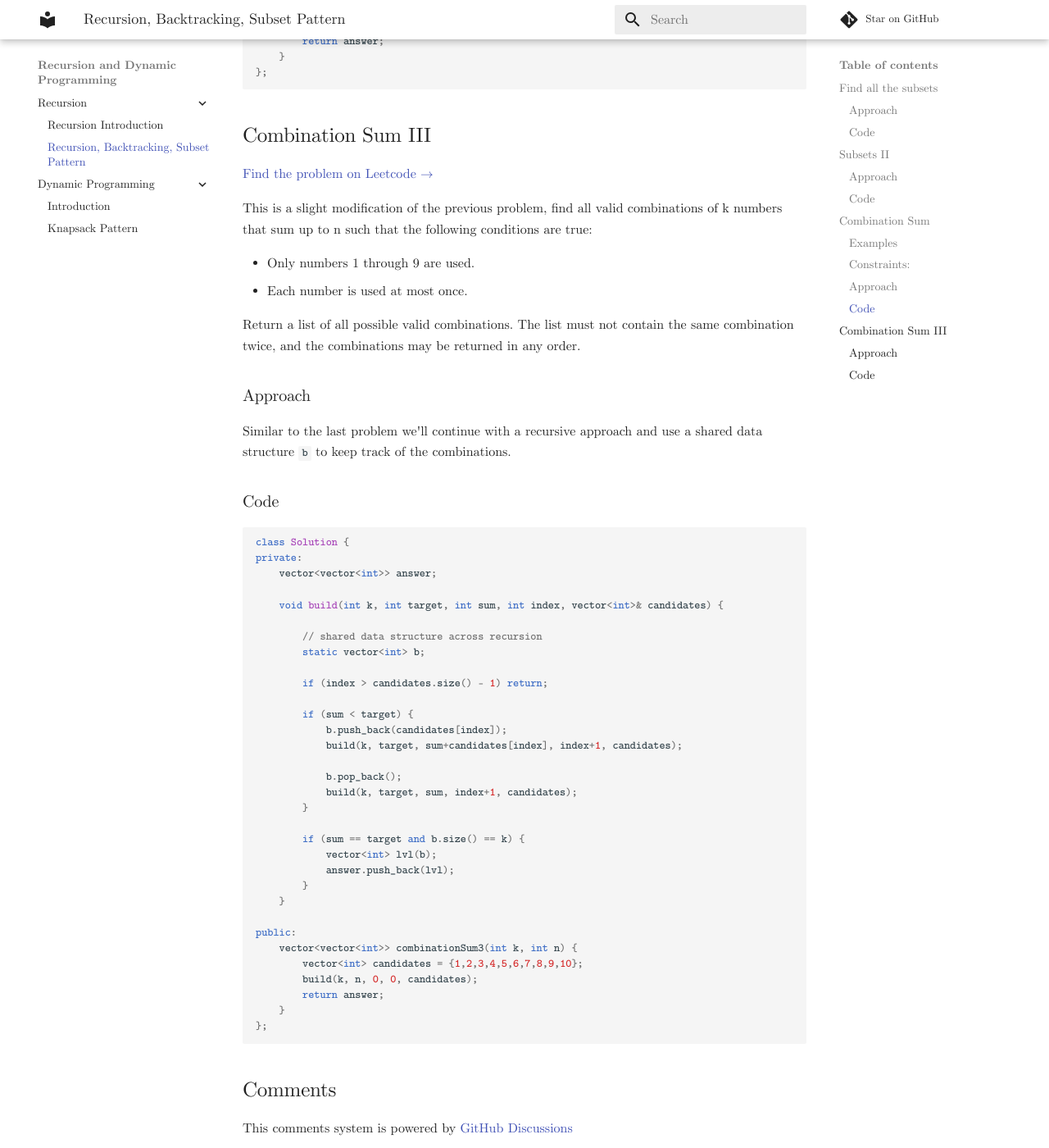
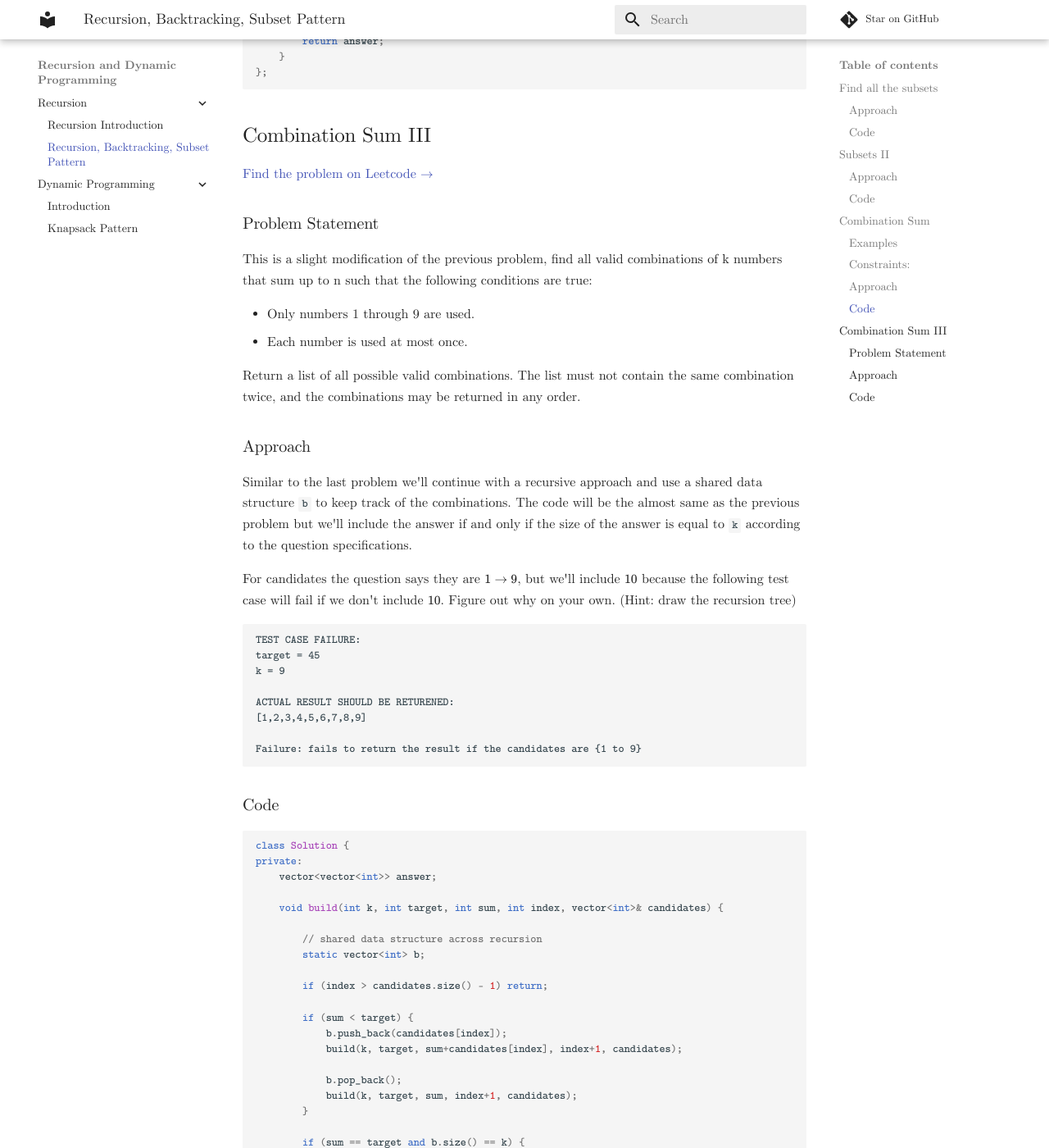
Before and after one commit to theroyakash/algorithms.theroyakash.com, an MkDocs documentation site: the page built from docs/recursion/problems.md, in a window 1280 px wide and 1400 px high, scrolled down 4745 px. Shown: the whole window at 82% size. Built offline with MkDocs 1.6.1 and Material for MkDocs 9.7.7, drawn with Linux system fonts in a browser that asks for light colours; comment, search, counter and statistics services are not loaded.

Commit message:
👌 update: Combination Sum III Approach docs

````diff
--- a/docs/recursion/problems.md
+++ b/docs/recursion/problems.md
@@ -190,6 +190,7 @@ public:
 
 [Find the problem on Leetcode $\to$](https://leetcode.com/problems/combination-sum-iii/)
 
+### Problem Statement
 This is a slight modification of the previous problem, find all valid combinations of k numbers that sum up to n such that the following conditions are true:
 
 - Only numbers 1 through 9 are used.
@@ -198,7 +199,20 @@ This is a slight modification of the previous problem, find all valid combinatio
 Return a list of all possible valid combinations. The list must not contain the same combination twice, and the combinations may be returned in any order.
 
 ### Approach
-Similar to the last problem we'll continue with a recursive approach and use a shared data structure `b` to keep track of the combinations.
+Similar to the last problem we'll continue with a recursive approach and use a shared data structure `b` to keep track of the combinations. The code will be the almost same as the previous problem but we'll include the answer if and only if the size of the answer is equal to `k` according to the question specifications.
+
+For candidates the question says they are $1 \to 9$, but we'll include $10$ because the following test case will fail if we don't include $10$. Figure out why on your own. (Hint: draw the recursion tree)
+
+```
+TEST CASE FAILURE:
+target = 45
+k = 9
+
+ACTUAL RESULT SHOULD BE RETURENED:
+[1,2,3,4,5,6,7,8,9]
+
+Failure: fails to return the result if the candidates are {1 to 9}
+```
 
 ### Code
 ```cpp
````
